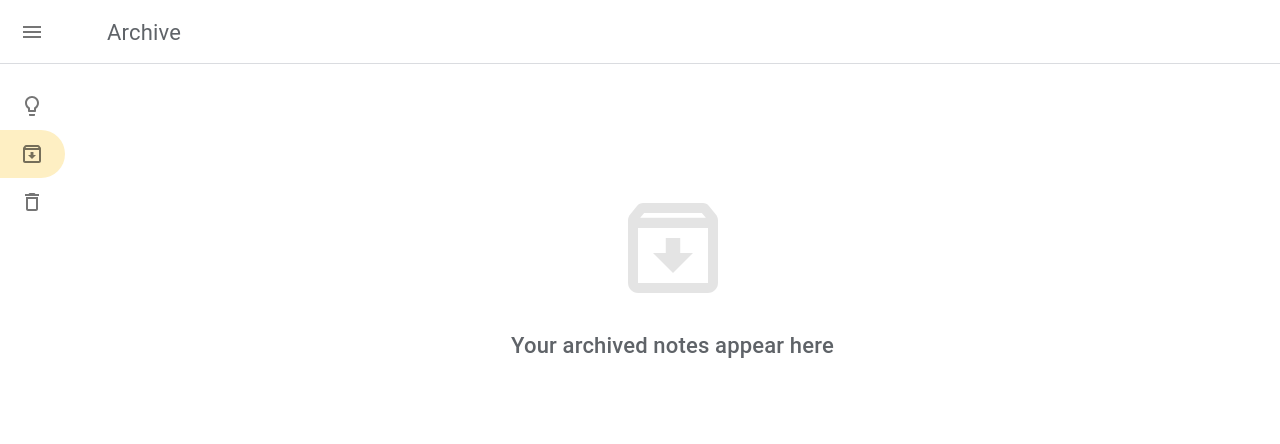
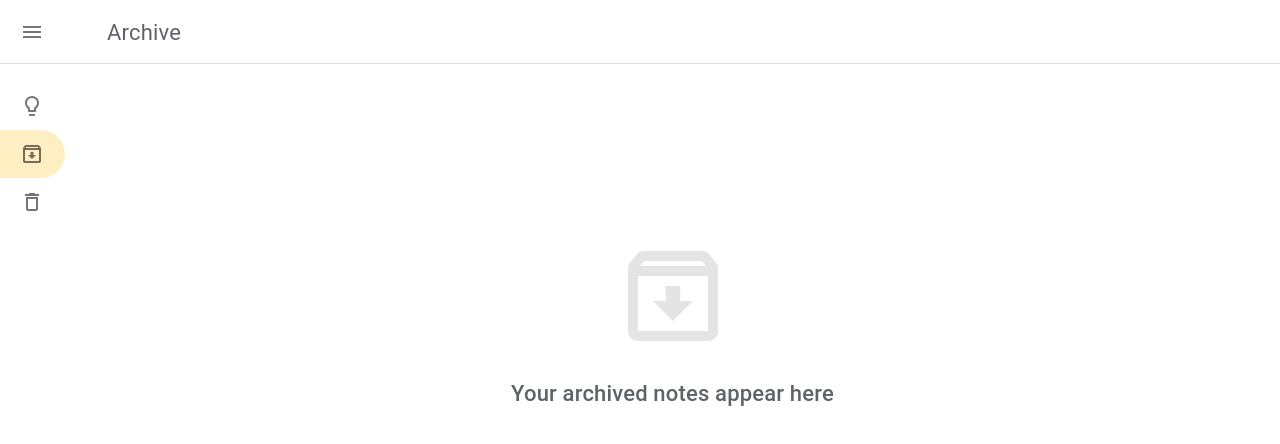
Before and after one commit to TheNewC0der-24/Google-Keep-Clone, a React (Create React App) app: page /archive in a window 1280 px wide. Shown: the top 444 px of the page. Built offline with nearby package versions, Linux system fonts and the light colour scheme.

Commit message:
Improve UI

```diff
--- a/src/Components/Archive/Archives.jsx
+++ b/src/Components/Archive/Archives.jsx
@@ -20,7 +20,7 @@ const Archives = () => {
                         display: 'flex',
                         flexDirection: 'column',
                         alignItems: 'center',
-                        marginTop: '5rem',
+                        marginTop: '8rem',
                     }}>
                         <ArchiveOutlined sx={{
                             backgroundSize: '120px 120px',
```
